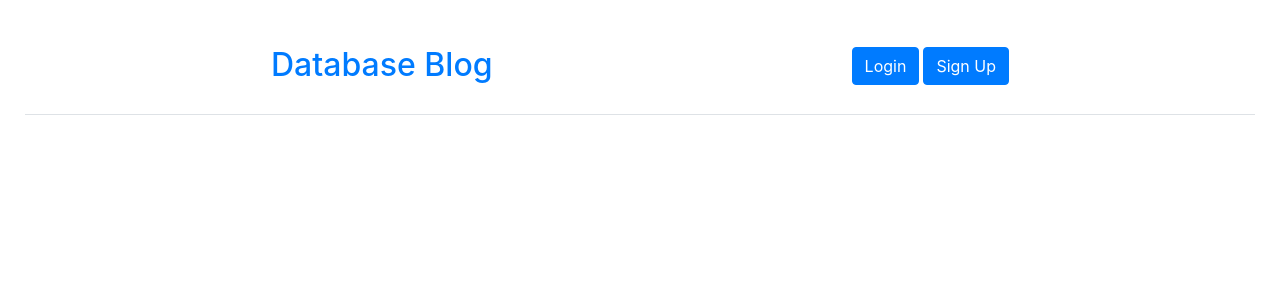
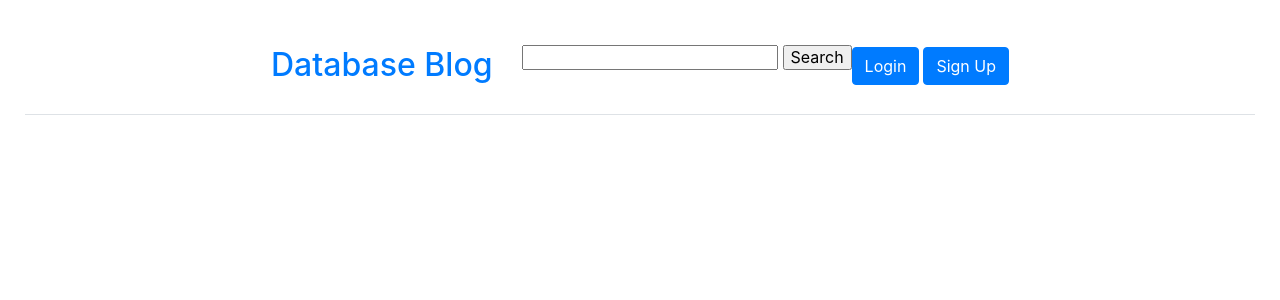
Before and after one commit to bganglia/blog-database, a PHP site: page /home/index.php in a window 1280 px wide. Shown: the top 300 px of the page. Run offline with PHP 8.4, Linux system fonts and the light colour scheme; data that the repository does not hold is empty; some libraries are stand-ins or nearby versions.

Commit message:
add search bar to header

```diff
--- a/common/header.php
+++ b/common/header.php
@@ -2,6 +2,10 @@
   <div class="d-flex flex-row justify-content-between align-items-center mt-2 mb-2 mr-auto ml-auto" style="width: 60%;">
     <h1><a href="/home">Database Blog</a></h1>
     <div class="d-flex flex-row justify-content-between align-items-center">
+      <form action=search_results.php>
+        <input type="text" name="search">
+        <input type="submit" name="submit" value="Search">
+      </form>
       <?php
         if (!isset($_SESSION)) {
           session_start();
```
